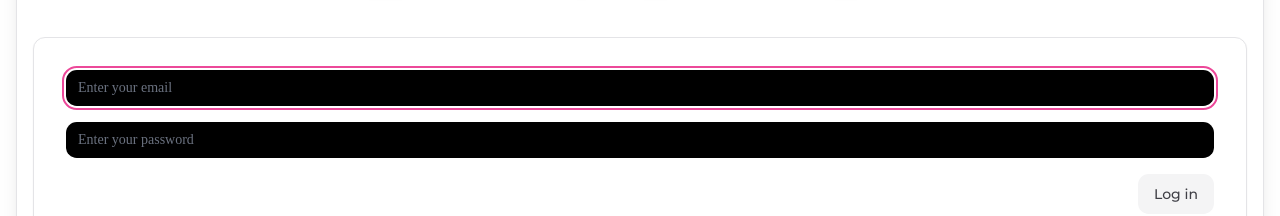
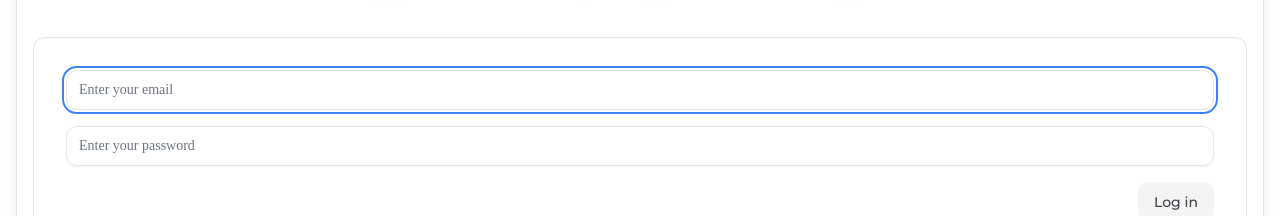
Before and after one commit to europaadvanced/europaadvanced-repo-v3-webapp-saas, a Next.js app: page /login in a window 1280 px wide. Shown: the part 332-548 px from the top of the page. Built offline with nearby package versions, Linux system fonts and the light colour scheme; no server answers.

Commit message:
Update input.tsx

```diff
--- a/src/components/ui/input.tsx
+++ b/src/components/ui/input.tsx
@@ -1,6 +1,6 @@
-import * as React from 'react';
+import * as React from "react";
 
-import { cn } from '@/utils/cn';
+import { cn } from "@/utils/cn";
 
 export interface InputProps extends React.InputHTMLAttributes<HTMLInputElement> {}
 
@@ -9,7 +9,7 @@
     <input
       type={type}
       className={cn(
-        'flex h-9 w-full rounded-md bg-black px-3 py-1 text-sm transition-colors placeholder:text-muted-foreground disabled:cursor-not-allowed disabled:opacity-50',
+        "flex h-10 w-full rounded-md border border-input bg-background px-3 py-2 text-sm text-foreground shadow-sm transition-colors placeholder:text-muted-foreground focus-visible:outline-none focus-visible:ring-2 focus-visible:ring-ring focus-visible:ring-offset-2 focus-visible:ring-offset-background disabled:cursor-not-allowed disabled:opacity-50",
         className
       )}
       ref={ref}
@@ -17,6 +17,6 @@
     />
   );
 });
-Input.displayName = 'Input';
+Input.displayName = "Input";
 
 export { Input };
```
